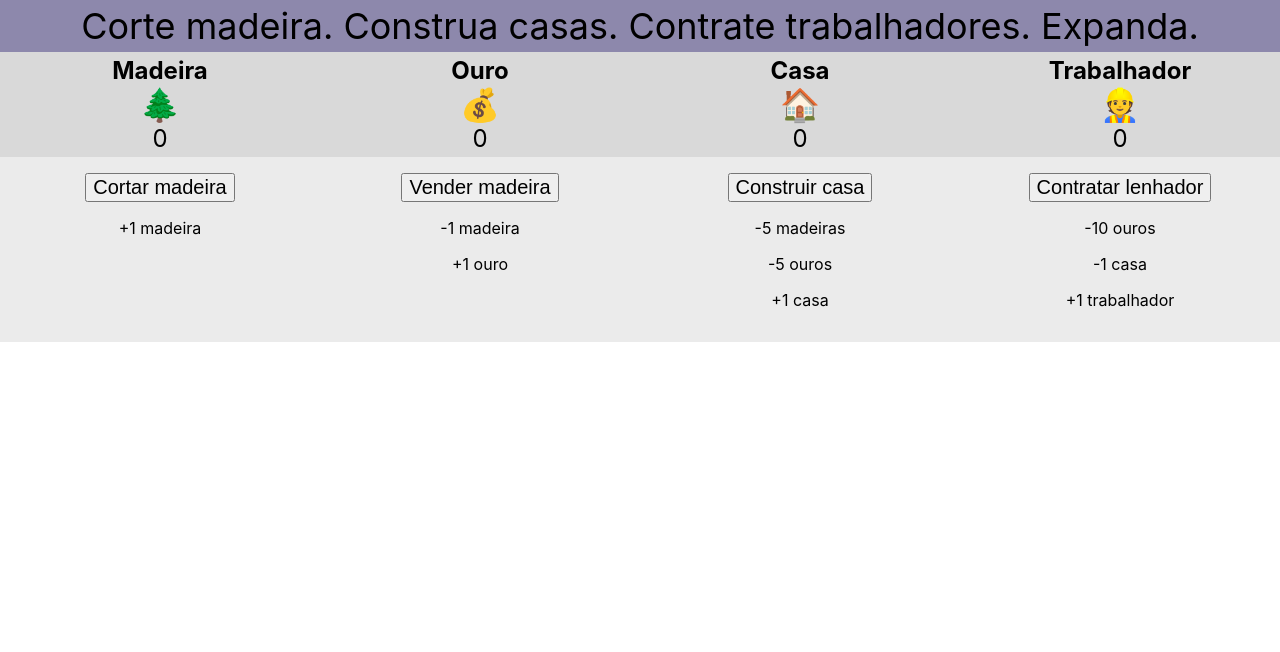
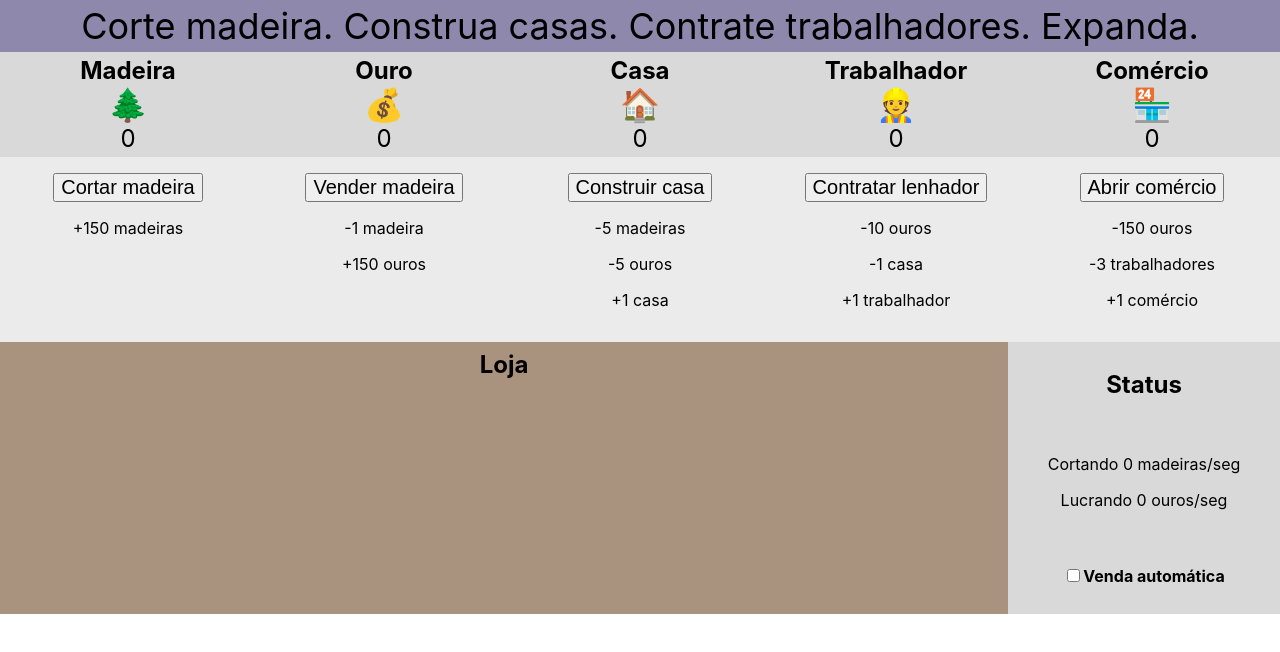
Before and after one commit to GabrielSanMarques/oficina_react, a React (Create React App) app: page / in a window 1280 px wide. Shown: the top 652 px of the page. Built offline with nearby package versions, Linux system fonts and the light colour scheme.

Commit message:
feat: store resource + footer (need to fix store counter)

```diff
--- a/src/App.js
+++ b/src/App.js
@@ -1,40 +1,99 @@
 import './App.css';
-import React, { useState } from "react";
+import React, { useEffect, useState } from "react";
 import Acoes from './components/Acoes/Acoes';
 import Cabecalho from './components/Cabecalho/Cabecalho';
 import Recursos from './components/Recursos/Recursos';
+import Rodape from './components/Rodape/Rodape';
 
 function App() {
   const [estoque, setEstoque] = useState({
     madeira: 0,
     ouro: 0,
     casa: 0,
-    trabalhador: 0
+    trabalhador: 0,
+    comercio: 0
   });
 
   const [transacoes, setTransacoes] = useState({
-    cortar: { madeira: 1 },
-    vender: { madeira: -1, ouro: 1 },
+    cortar: { madeira: 150 },
+    vender: { madeira: -1, ouro: 150 },
     construir: { madeira: -5, ouro: -5, casa: +1 },
-    contratarLenhador: { ouro: -10, casa: -1, trabalhador: 1 }
+    contratarLenhador: { ouro: -10, casa: -1, trabalhador: 1 },
+    abrirComercio: { ouro: -150, trabalhador: -3, comercio: 1 }
   });
 
-  const handleClick = (e) => {
-    const id = e.target.id;
-    switch(id) {
-      case "cortarBtn":
+  const [processos, setProcessos] = useState({
+    cortar: 1,
+    vender: 1
+  });
+
+  const [vendaAutomatica, setVendaAutomatica] = useState(false);
+
+  function executaTransacao(id, multiplicador = 1){
+    switch(id){
+      case "cortar":
         setEstoque((prevState) => ({
           ...prevState,
-          madeira: prevState.madeira + transacoes.cortar.madeira
+          madeira: prevState.madeira + transacoes.cortar.madeira * multiplicador
         }));
         break;
 
-      case "venderBtn":
-        if(estoque.madeira >= transacoes.vender.madeira * -1) {
+      case "vender":
+        if(estoque.madeira > 0) {
+          let quantidade = transacoes.vender.madeira * -1 * multiplicador;
+          if(estoque.madeira < quantidade)
+          {
+            quantidade = estoque.madeira;
+          }
           setEstoque((prevState) => ({
             ...prevState,
-            madeira: prevState.madeira + transacoes.vender.madeira,
-            ouro: prevState.ouro + transacoes.vender.ouro,
+            madeira: prevState.madeira + transacoes.vender.madeira - quantidade,
+            ouro: prevState.ouro + transacoes.vender.ouro + quantidade,
+          }));
+        }
+        break;
+
+      case "construir":
+        if (estoque.madeira >= transacoes.construir.madeira * -1
+            && estoque.ouro >= transacoes.construir.ouro * -1) {
+          setEstoque((prevState) => ({
+            ...prevState,
+            madeira: prevState.madeira +
+              transacoes.construir.madeira,
+            ouro: prevState.ouro +
+              transacoes.construir.ouro,
+            casa: prevState.casa +
+              transacoes.construir.casa
+            }));
+        }
+        break;
+
+      case "contratarLenhador":
+        if (estoque.ouro >= transacoes.contratarLenhador.ouro * -1
+            && estoque.casa >= transacoes.contratarLenhador.casa * -1) {
+          setEstoque((prevState) => ({
+            ...prevState,
+            ouro: prevState.ouro +
+              transacoes.contratarLenhador.ouro,
+            casa: prevState.casa +
+              transacoes.contratarLenhador.casa,
+            trabalhador: prevState.trabalhador +
+              transacoes.contratarLenhador.trabalhador
+          }));
+        }
+        break;
+
+      case "abrirComercio":
+        if (estoque.ouro >= transacoes.abrirComercio.ouro * -1
+            && estoque.trabalhador >= transacoes.abrirComercio.trabalhador * -1) {
+          setEstoque((prevState) => ({
+            ...prevState,
+            ouro: prevState.ouro +
+              transacoes.abrirComercio.ouro,
+            trabalhador: prevState.trabalhador +
+              transacoes.abrirComercio.trabalhador,
+            comercio: prevState.comercio +
+              transacoes.abrirComercio.comercio
           }));
         }
         break;
@@ -44,11 +103,78 @@ function App() {
     }
   }
 
+  /*
+  function compraUpgrade(id) {
+    const processo = id === "lenhadores" ? "cortar" : "vender";
+    if (estoque.ouro >= upgrades[id]) {
+      setEstoque((prevState) => ({
+        ...prevState,
+        ouro: prevState.ouro - upgrades[id]
+      }));
+      setProcessos((prevState) => ({
+        ...prevState,
+        [processo]: prevState[processo] + 1
+      }));
+      setUpgrades((prevState) => ({
+        ...prevState,
+        [id]: Math.round(prevState[id] * 2.25)
+      }));
+    }
+  }
+  */
+
+  useEffect(() => {
+    const intervalo = setInterval(() => {
+      executaTransacao(
+        "cortar",
+        estoque.trabalhador * processos.cortar
+      );
+      if (vendaAutomatica) {
+        executaTransacao(
+          "vender",
+          estoque.comercio * processos.vender
+        );
+      }
+
+    }, 1000);
+    return () => clearInterval(intervalo);
+  });
+
+  const handleClickAcao = (e) => {
+    const id = e.target.id;
+    executaTransacao(id.slice(0, -3));
+  }
+
+  const handleChange = () => {
+    setVendaAutomatica(!vendaAutomatica);
+  }
+
+  /*
+  const handleClickUpgrade = (e) => {
+    const id = e.currentTarget.id;
+    compraUpgrade(id.slice(0, -3));
+  };
+  */
+
   return (
     <div className="App">
       <Cabecalho />
-      <Recursos estoque={estoque}/>
-      <Acoes transacoes={transacoes} handleClick={handleClick} />
+      <Recursos
+        estoque={estoque}
+      />
+      <Acoes
+        transacoes={transacoes}
+        handleClick={handleClickAcao}
+        />
+      <Rodape
+        estoque={estoque}
+        transacoes={transacoes}
+        processos={processos}
+        vendaAutomatica={vendaAutomatica}
+        //upgrades={upgrades}
+        //handleClick={handleClickUpgrade}
+        handleChange={handleChange}
+      />
     </div>
   );
 }
--- a/src/components/Acoes/Acoes.js
+++ b/src/components/Acoes/Acoes.js
@@ -23,9 +23,15 @@ export default function Acoes(props) {
                 handleClick={props.handleClick}
             />
             <Acao
-                id="contratarBtn"
+                id="contratarLenhadorBtn"
                 nome="Contratar lenhador"
                 trocas={transacoes.contratarLenhador}
+                handleClick={props.handleClick}
+            />
+            <Acao
+                id="abrirComercioBtn"
+                nome="Abrir comércio"
+                trocas={transacoes.abrirComercio}
                 handleClick={props.handleClick}
             />
         </section>
@@ -34,7 +40,6 @@ export default function Acoes(props) {
 
 function Acao(props) {
     const trocas = props.trocas;
-    console.log(trocas);
     const paresTrocas = Object.entries(trocas);
     const listaTrocas = [];
 
@@ -48,7 +53,8 @@ function Acao(props) {
         if (valor > 0) {
             texto += "+";
         }
-        texto += valor + " " + recurso;
+        texto += valor + " ";
+        texto += recurso === "comercio" ? "comércio" : recurso;
             // Adiciona plural
         if (valor !== 1 && valor !== -1) {
             if (recurso === "trabalhador") {
--- /dev/null
+++ b/src/components/Loja/Loja.css
@@ -0,0 +1,31 @@
+.Loja {
+    flex: 1 1 0px;
+    background-color: #AA937E;
+    padding-inline: 32px;
+    padding-block: 8px;
+}
+
+.Loja>h1 {
+    margin-top: 0px;
+}
+
+.lista-upgrades {
+    display: flex;
+    flex-direction:
+      column;
+    gap: 12px;
+}
+
+.upgrade {
+    display: grid;
+    align-items: center;
+    grid-template: 1fr /
+      1fr 2fr 1fr;
+    font-size: 18px;
+}
+
+.upgrade p:nth-child(1),
+.upgrade p:nth-child(3) {
+    font-weight: 600;
+    font-size: 20px;
+}
--- /dev/null
+++ b/src/components/Loja/Loja.js
@@ -0,0 +1,25 @@
+import './Loja.css';
+
+export default function Loja(props) {
+    return (
+        <section className='Loja'>
+            <h1>Loja</h1>
+        </section>
+    );
+};
+
+function Upgrade(props) {
+    return (
+        <button
+            id={props.id}
+            className='upgrade'
+            onClick={props.handleClick}
+        >
+            <p>{props.custo}o</p>
+            <p>{props.texto}</p>
+            <p>{props.velocidade}x -{'>'}
+                {props.velocidade + 1}x
+            </p>
+        </button>
+    );
+};
--- a/src/components/Recursos/Recursos.js
+++ b/src/components/Recursos/Recursos.js
@@ -24,6 +24,11 @@ export default function Recursos(props){
                 imagem="👷"
                 valor={estoque.trabalhador}
             />
+            <Recurso
+                nome="Comércio"
+                imagem="🏪"
+                valor={estoque.comercio}
+            />
         </section>
 
     )
--- /dev/null
+++ b/src/components/Rodape/Rodape.css
@@ -0,0 +1,4 @@
+.Rodape {
+    display: flex;
+    width: 100vw;
+}
--- /dev/null
+++ b/src/components/Rodape/Rodape.js
@@ -0,0 +1,22 @@
+import './Rodape.css';
+import Loja from '../Loja/Loja.js'
+import Status from '../Status/Status.js'
+
+export default function Rodape(props) {
+    return (
+        <footer className='Rodape'>
+            <Loja
+                processos={props.processos}
+                upgrades={props.upgrades}
+                handleClick={props.handleClick}
+            />
+            <Status
+                estoque={props.estoque}
+                transacoes={props.transacoes}
+                processos={props.processos}
+                vendaAutomatica={props.vendaAutomatica}
+                handleChange={props.handleChange}
+            />
+        </footer>
+    );
+}
--- /dev/null
+++ b/src/components/Status/Status.css
@@ -0,0 +1,16 @@
+.Status {
+    display: flex;
+    flex-direction: column;
+    justify-content: space-around;
+    align-items: center;
+    background-color: #D9D9D9;
+    aspect-ratio: 1;
+    min-width: 20vw;
+    padding: 8px;
+}
+.Status h1 {
+    margin: 0px;
+}
+.caixa-selecao {
+    font-weight: bold;
+}
--- /dev/null
+++ b/src/components/Status/Status.js
@@ -0,0 +1,38 @@
+import './Status.css';
+export default function Status(props) {
+  const estoque = props.estoque;
+  const transacoes = props.transacoes;
+  const processos = props.processos;
+  const vendaAutomatica = props.vendaAutomatica;
+
+  return (
+    <section className='Status'>
+      <h1>Status</h1>
+      <div>
+        <p>Cortando
+            <span>
+                {` ${estoque.trabalhador * transacoes.cortar.madeira * processos.cortar} `}
+            </span>
+             madeiras/seg
+        </p>
+        <p>Lucrando
+            <span>
+            {` ${vendaAutomatica ? estoque.comercio *
+             transacoes.vender.ouro * processos.vender : 0} `}
+            </span>
+            ouros/seg</p>
+      </div>
+      <div>
+        <input
+            type="checkbox"
+            id="vendaAuto"
+            name="vendaAuto"
+            value={vendaAutomatica}
+            onChange={props.handleChange}
+        />
+        <label htmlFor="vendaAuto"
+            className="caixa-selecao">Venda automática</label>
+      </div>
+    </section>
+  );
+}
```
